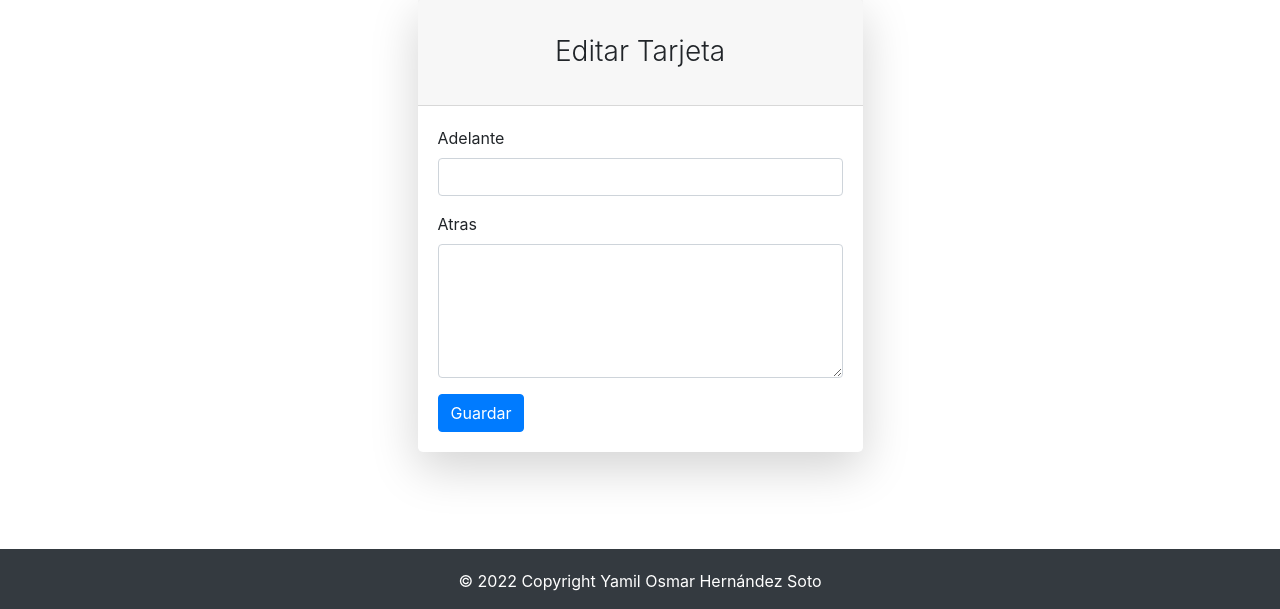
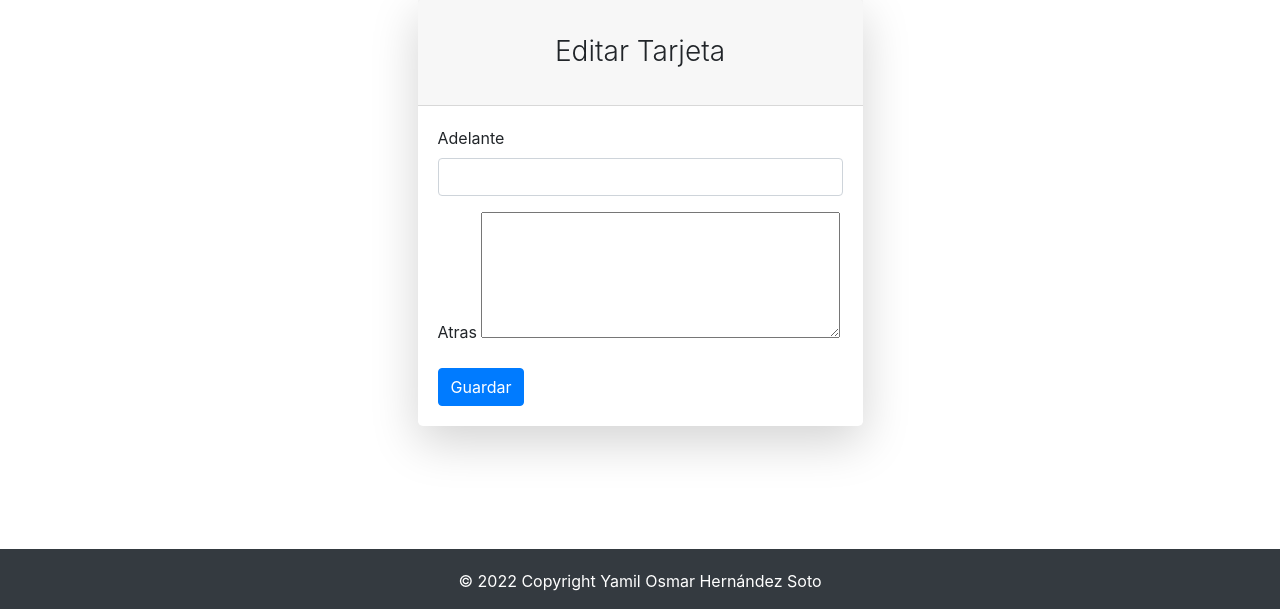
Before and after one commit to YOrHaS/UANE-flashcards, a Flask app: template flashcards/templates/tarjeta/update_card.html in a window 1280 px wide. Shown: the part 191-800 px from the top of the page. Run offline with Flask 3, Linux system fonts and the light colour scheme; the template is opened without the code that fills it, so the values that code supplies are empty.

Commit message:
Update update_card.html

```diff
--- a/flashcards/templates/tarjeta/update_card.html
+++ b/flashcards/templates/tarjeta/update_card.html
@@ -23,7 +23,7 @@
 
                       <div class="mb-3">
                             <label class="form-label"  for="atras">Atras</label>
-                            <textarea  class="form-control"  type="text" name="atras" id="atras"  rows="5" cols="33" required>
+                            <textarea   name="atras" id="atras"  rows="5" cols="33" required>
                                 {{ tarjeta.atras }}
                             </textarea>
                         </div>
```
